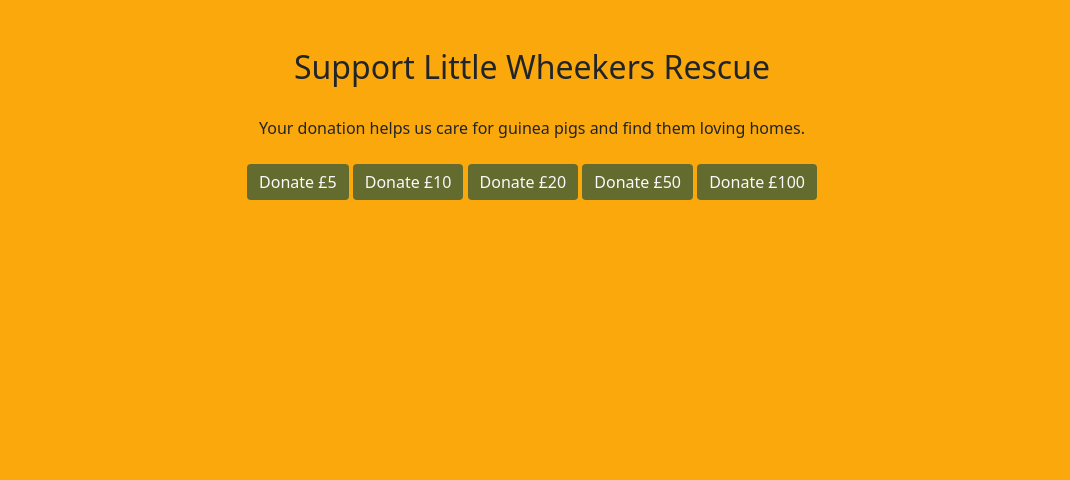
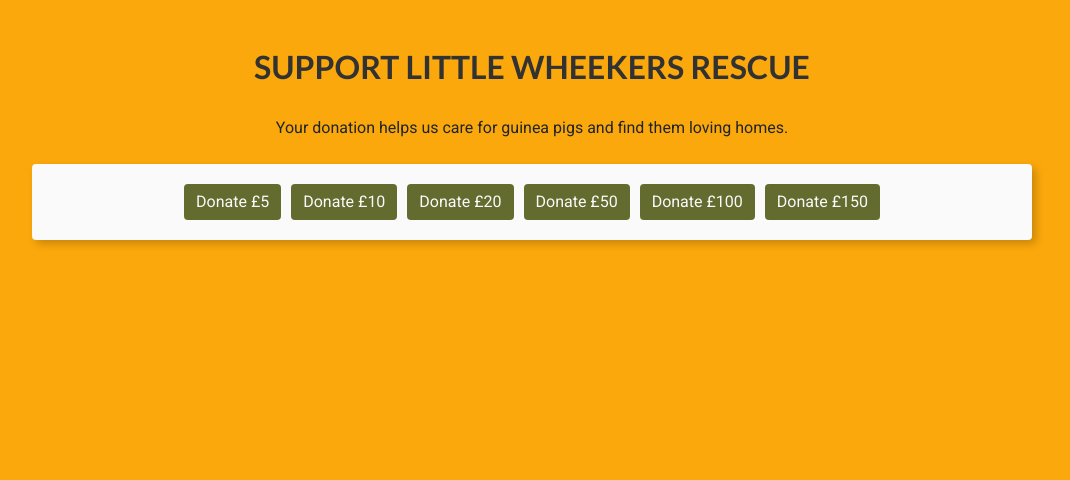
Before and after one commit to marina9222/Little-Wheekers-Rescue, a Django app: page /donate/ in a window 1280 px wide. Shown: the part 80-560 px from the top of the page, without its empty margins (108-1178 px from the left). Run offline with Django 3.2, Linux system fonts and the light colour scheme; some libraries are stand-ins or nearby versions.

Commit message:
Add: donate template css

```diff
--- a/home/templates/home/donate.html
+++ b/home/templates/home/donate.html
@@ -3,15 +3,16 @@
 
 {% block content %}
 <div class="container my-5">
-    <h2 class="text-center">Support Little Wheekers Rescue</h2>
-    <p class="text-center">Your donation helps us care for guinea pigs and find them loving homes.</p>
+    <h2 class="text-center font-primary fw-bold text-uppercase">Support Little Wheekers Rescue</h2>
+    <p class="text-center font-secondary">Your donation helps us care for guinea pigs and find them loving homes.</p>
 
-    <div class="text-center my-4">
-        <button class="btn btn-primary donation-btn adopt-now-button" data-amount="5">Donate £5</button>
-        <button class="btn btn-primary donation-btn adopt-now-button" data-amount="10">Donate £10</button>
-        <button class="btn btn-primary donation-btn adopt-now-button" data-amount="20">Donate £20</button>
-        <button class="btn btn-primary donation-btn adopt-now-button" data-amount="50">Donate £50</button>
-        <button class="btn btn-primary donation-btn adopt-now-button" data-amount="100">Donate £100</button>
+    <div class="text-center my-4 rounded donate-section d-flex justify-content-center align-items-center">
+        <button class="btn btn-primary donation-btn adopt-now-button font-secondary" data-amount="5">Donate £5</button>
+        <button class="btn btn-primary donation-btn adopt-now-button  font-secondary" data-amount="10">Donate £10</button>
+        <button class="btn btn-primary donation-btn adopt-now-button font-secondary" data-amount="20">Donate £20</button>
+        <button class="btn btn-primary donation-btn adopt-now-button font-secondary" data-amount="50">Donate £50</button>
+        <button class="btn btn-primary donation-btn adopt-now-button font-secondary" data-amount="100">Donate £100</button>
+        <button class="btn btn-primary donation-btn adopt-now-button font-secondary" data-amount="150">Donate £150</button>
     </div>
 
     <form id="donation-form" method="post" action="{% url 'home:donate' %}" style="display: none;">
--- a/static/css/base.css
+++ b/static/css/base.css
@@ -300,7 +300,13 @@ form .form-group button {
     margin: 0 auto;
 }
 
-
+.donate-section {
+    background-color: #fafafa;
+    flex-wrap: wrap;
+    gap: 10px;
+    padding: 20px;
+    box-shadow: 4px 4px 8px 0 rgba(0, 0, 0, 0.2)
+}
 .donation-section {
     margin-top: 20px;
 }
```
